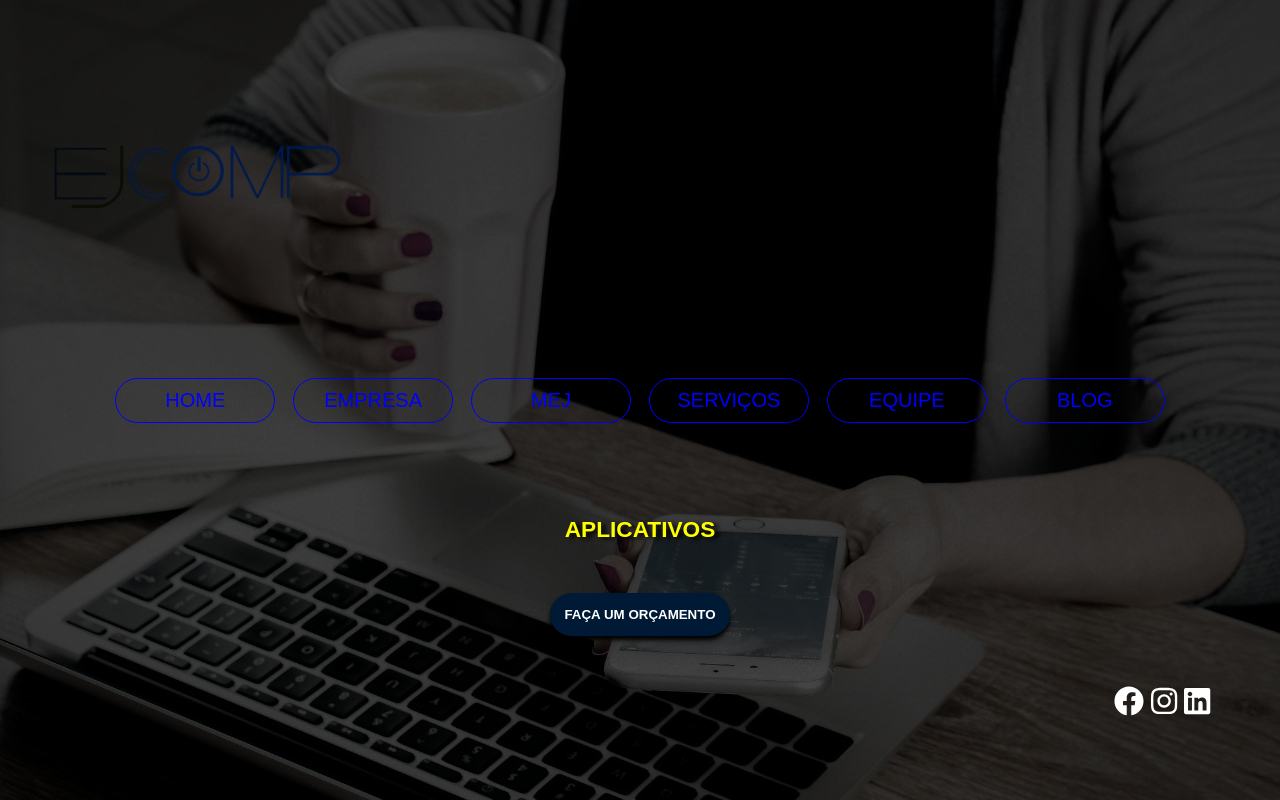
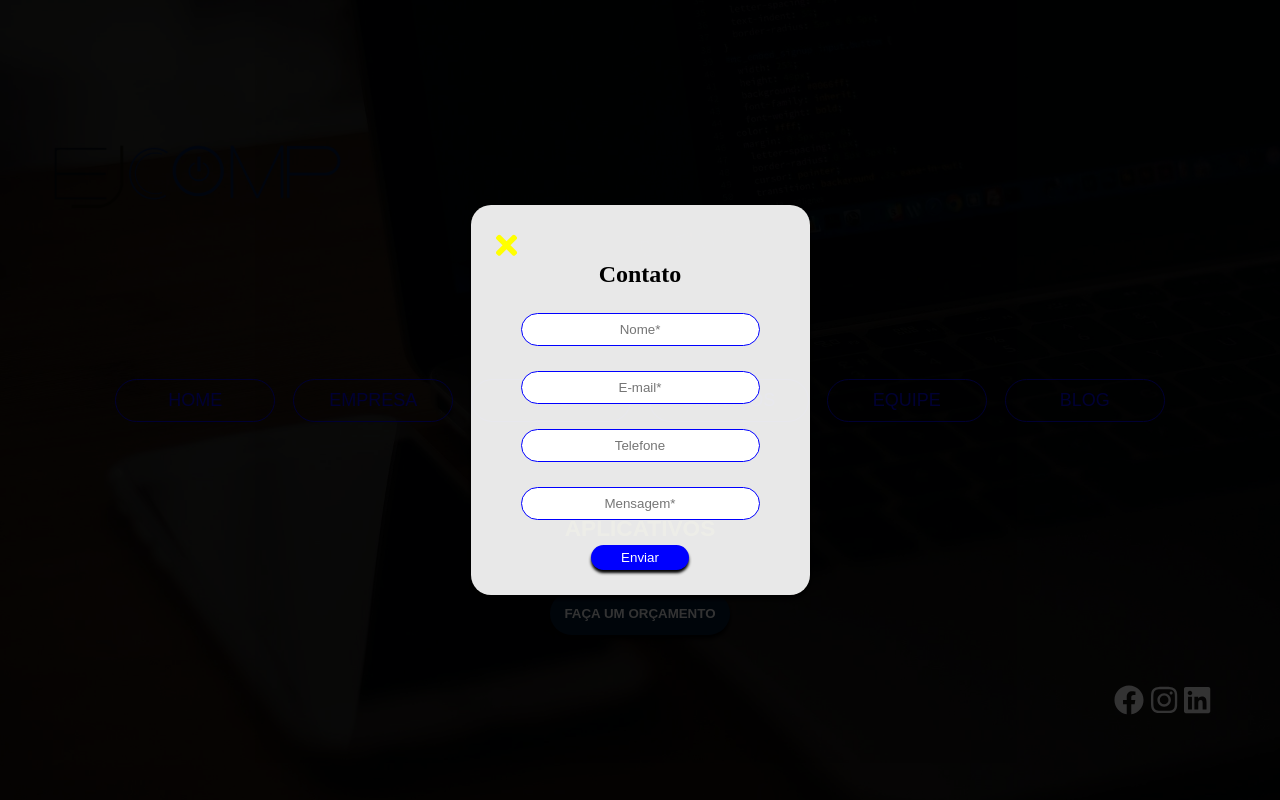
Before and after one commit to karenalmeida18/Home-EJCOMP, a React app: page / in a window 1280 px wide. Both pictures are taken after a click on the button "FAÇA UM ORÇAMENTO". Built offline with nearby package versions, Linux system fonts and the light colour scheme.

Commit message:
adicionando modal de contato

```diff
--- a/src/Components/Buttons/Button.css
+++ b/src/Components/Buttons/Button.css
@@ -2,7 +2,7 @@
     margin: 0.7%;
     padding: 10px;
     color: white;
-    font-size: 20px;
+    font-size: 18px;
     outline: 0px;
     background-color: transparent;
     border-radius: 30px;
--- a/src/Components/Buttons/Buttons.js
+++ b/src/Components/Buttons/Buttons.js
@@ -7,14 +7,14 @@ export default class ButtonsHome extends React.Component {
         this.state = {
             backgroundColor: 'transparent',
             color: 'blue',
-            border: '1.5px solid blue'
+            border: '1.3px solid blue'
         };
     }
     alterarEstado = () => {
-        this.setState({ isVisible: true, backgroundColor: 'yellow', color: 'blue', border : '1.5px solid yellow' });
+        this.setState({ isVisible: true, backgroundColor: 'yellow', color: 'blue', border : '1.3px solid yellow' });
     }
     estadoInicial = () => {
-        this.setState({ isVisible: false, backgroundColor: 'transparent', color: 'blue', border : '1.5px solid blue' });
+        this.setState({ isVisible: false, backgroundColor: 'transparent', color: 'blue', border : '1.3px solid blue' });
     }
     render() {
         return (
--- /dev/null
+++ b/src/Components/Contato/Contato.css
@@ -0,0 +1,66 @@
+.modal{
+    display: flex;
+    justify-content: center;
+    align-items: center;
+    text-align: center;
+    position: fixed;
+    top: 0;
+    left: 0;
+    width:100%;
+    height: 100%;
+    background: rgba(0, 0, 0, 0.8);
+}
+.Header{
+    display: flex;
+    flex-direction: column;
+}
+.modalForms{
+    flex-direction: column;
+    padding: 25px;
+    border-radius: 20px;
+    background-color: rgba(255, 255, 255, 0.911);
+    box-shadow:  0 4px 4px black;
+    animation-name: fade;
+    animation-duration: 1.1s;
+}
+@keyframes fade{
+    from{
+            opacity: 0;
+            transform: scale(0.1);
+    }
+    to{
+        opacity: 1;
+        transform: scale(1);
+    }
+}
+.modalForms > input{
+    border: 1px solid blue;
+    padding: 8px 30px 8px 30px;
+    border-radius: 20px;
+    text-align: center;
+    outline: 0;
+    display: flex;
+    margin: 25px;
+}
+.modalForms > button {
+    background-color: blue;
+    border-radius: 20px;
+    padding: 5px 30px 5px 30px;
+    color: white;
+    outline: 0;
+}
+.Cancel{
+    font-size: 23pt;
+}
+.Cancel:hover{
+    color: black;
+    transition: color .5s ease;
+
+}
+.envio{
+    box-shadow:  0 3px 3px black;
+}
+.envio:hover{
+    background-color: black;
+    transition: background-color .5s ease;
+}
--- /dev/null
+++ b/src/Components/Contato/Contato.js
@@ -0,0 +1,24 @@
+import React from 'react';
+import './Contato.css'
+import { FontAwesomeIcon } from '@fortawesome/react-fontawesome'
+import { faTimes } from '@fortawesome/free-solid-svg-icons'
+
+export default class Modal extends React.Component {
+    render() {
+        return (
+            <div className="modal">
+                <form className="modalForms">
+                    <div className="Header">
+                        <FontAwesomeIcon icon={faTimes} color="yellow" className="Cancel" onClick={this.props.click} />
+                        <h2>Contato</h2>
+                    </div>
+                    <input type="text" name="name" placeholder="Nome*" required />
+                    <input type="email" name="email" placeholder="E-mail*" required />
+                    <input type="tel" name="tel" placeholder="Telefone" />
+                    <input type="text" name="text" placeholder="Mensagem*" required />
+                    <button onClick={this.props.click} className="envio" type="submit">Enviar</button>
+                </form>
+            </div>
+        );
+    }
+}
--- a/src/Components/Home/App.css
+++ b/src/Components/Home/App.css
@@ -4,7 +4,7 @@
     box-sizing: border-box;
 }
 .App{
-    background-image: url("../../Imagem/fundoprov.jpg");
+    background-image: url("../../Imagem/fundoprov1.jpg");
     width: auto;
     height: 100vh;
     background-size: 100% 100%;
@@ -53,13 +53,21 @@
     font-family: Arial, Helvetica, sans-serif;
     box-shadow:  0 4px 4px black;
 }
+#btn2:hover{
+    background-color: rgb(1, 38, 77);
+    transition: background-color .5s ease;
+}
 #btn3{
     background-color: transparent;
     outline: 0;
     border: 0;
     font: bold 17pt arial;
     color: yellow;
-    text-shadow:  0.2em 0.1em 0.2em black;
+    text-shadow:  0.2em 0.2em 0.2em black;
+}
+#btn3:hover{
+    text-shadow:  0.2em 0.2em 0.9em black;
+    transition: text-shadow .5s ease;
 }
 #menu{
   position: fixed;
--- a/src/Components/Home/TelaHome.js
+++ b/src/Components/Home/TelaHome.js
@@ -6,8 +6,22 @@ import MenuMobile from '../MenuMobile/MenuMobile'
 import { FontAwesomeIcon } from '@fortawesome/react-fontawesome'
 import { faFacebook, faInstagram, faLinkedin } from "@fortawesome/free-brands-svg-icons"
 import { Link } from 'react-router-dom'
+import Contato from '../Contato/Contato'
 
 export default class TelaHome extends React.Component {
+  constructor(props) {
+    super(props);
+    this.state = {
+    }
+  }
+  showModal = () => {
+    this.setState({ isVisible: true });
+  };
+  hideModal = () => {
+    this.setState({ isVisible: false });
+  };
+
+
   render() {
     return (
       <div className="App">
@@ -21,11 +35,16 @@ export default class TelaHome extends React.Component {
           <Link to='/equipe'><ButtonsHome nome="EQUIPE" idTexto="texto5" Texto='There are many variations of passages of Lorem Ipsum available, but the majority ' /></Link>
           <ButtonsHome nome="BLOG" idTexto="texto6" Texto='There are many variations of passages of Lorem Ipsum available, but the majority ' />
         </div>
-         {/*Versao mobile do site */}
+        {/*Versao mobile do site */}
         <div id="menu"> <MenuMobile /> </div>
         <div id="grid-row3">
           <div id="containerApp"><button id="btn3">APLICATIVOS</button></div>
-          <div id="containerButtonOrçamento"><button id="btn2">FAÇA UM ORÇAMENTO</button></div>
+          <div id="containerButtonOrçamento"><button onClick={this.showModal} id="btn2">FAÇA UM ORÇAMENTO</button>
+          {this.state.isVisible ?
+          <Contato click={this.hideModal}/>
+          : null
+          }
+          </div>
           <div id="containerIcones">
             <a href="https://www.facebook.com/EJComp.UNESP/?epa=SEARCH_BOX" target="_blank" rel="noopener noreferrer" >
               <FontAwesomeIcon icon={faFacebook} size='2x' color='white' className="IconesMidia" />
--- a/src/Components/Navbar/Navbar.js
+++ b/src/Components/Navbar/Navbar.js
@@ -17,7 +17,7 @@ export default class Navbar extends React.Component {
     render() {
         return (
             <div id="Navbar" style={{ color: this.props.color, backgroundColor: this.props.backgroundColor }}>
-                <div className="itemLogo"><li><img id='imgLogo' src={this.props.logo} /></li></div>
+                <div className="itemLogo"><li><img id='imgLogo' src={this.props.logo} alt='logo'/></li></div>
                 <div className="itensNav">
                     <div className={this.props.className}><li><Link to='/'>HOME</Link></li></div>
                     <div className={this.props.className}><li>EMPRESA</li></div>
```
Also changed, not shown: src/Imagem/fundopro0v.jpg (deleted), src/Imagem/fundoprov.jpg (deleted), src/Imagem/fundoprov1.jpg (added), src/Imagem/logomobile.png (added).
